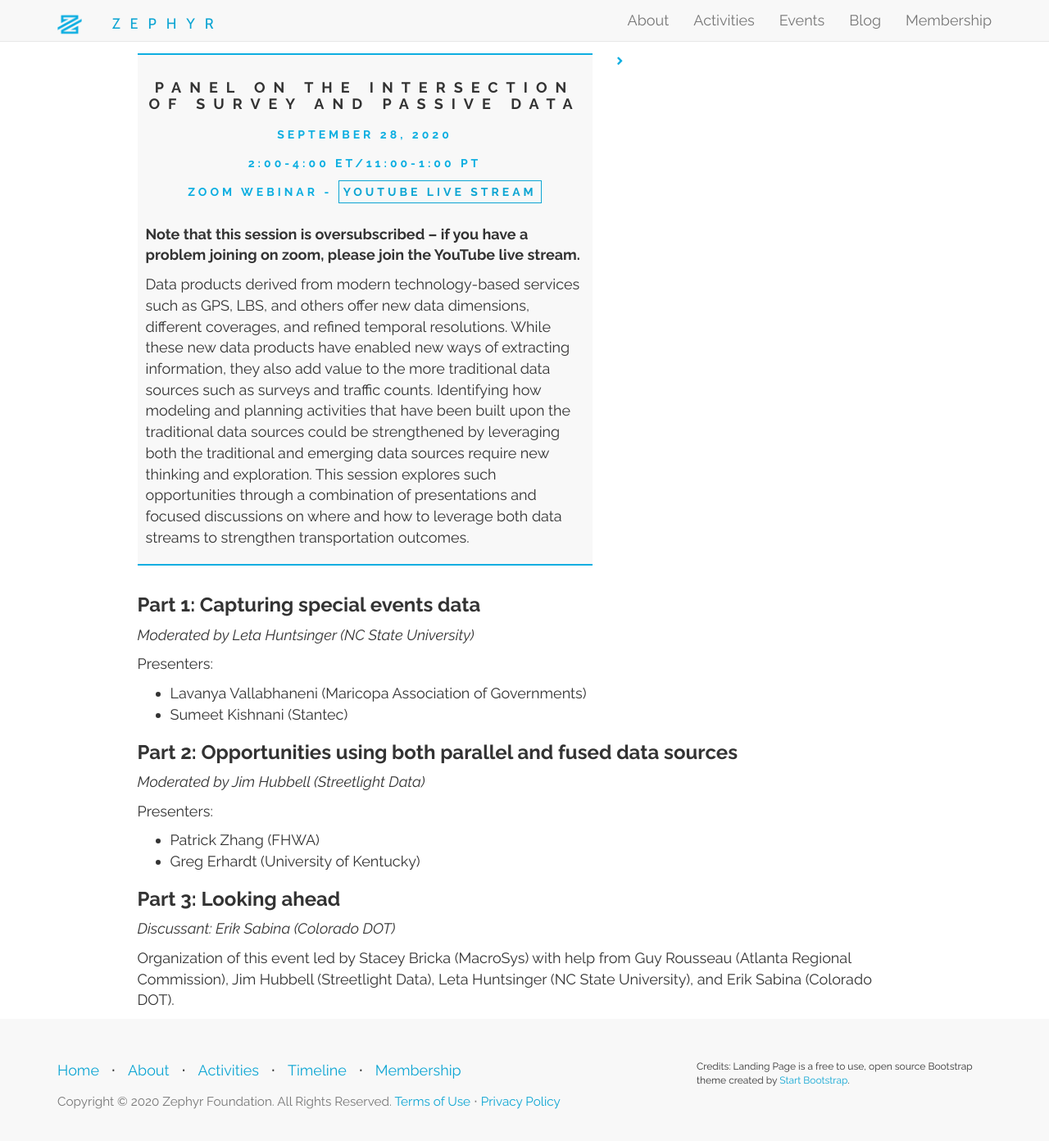
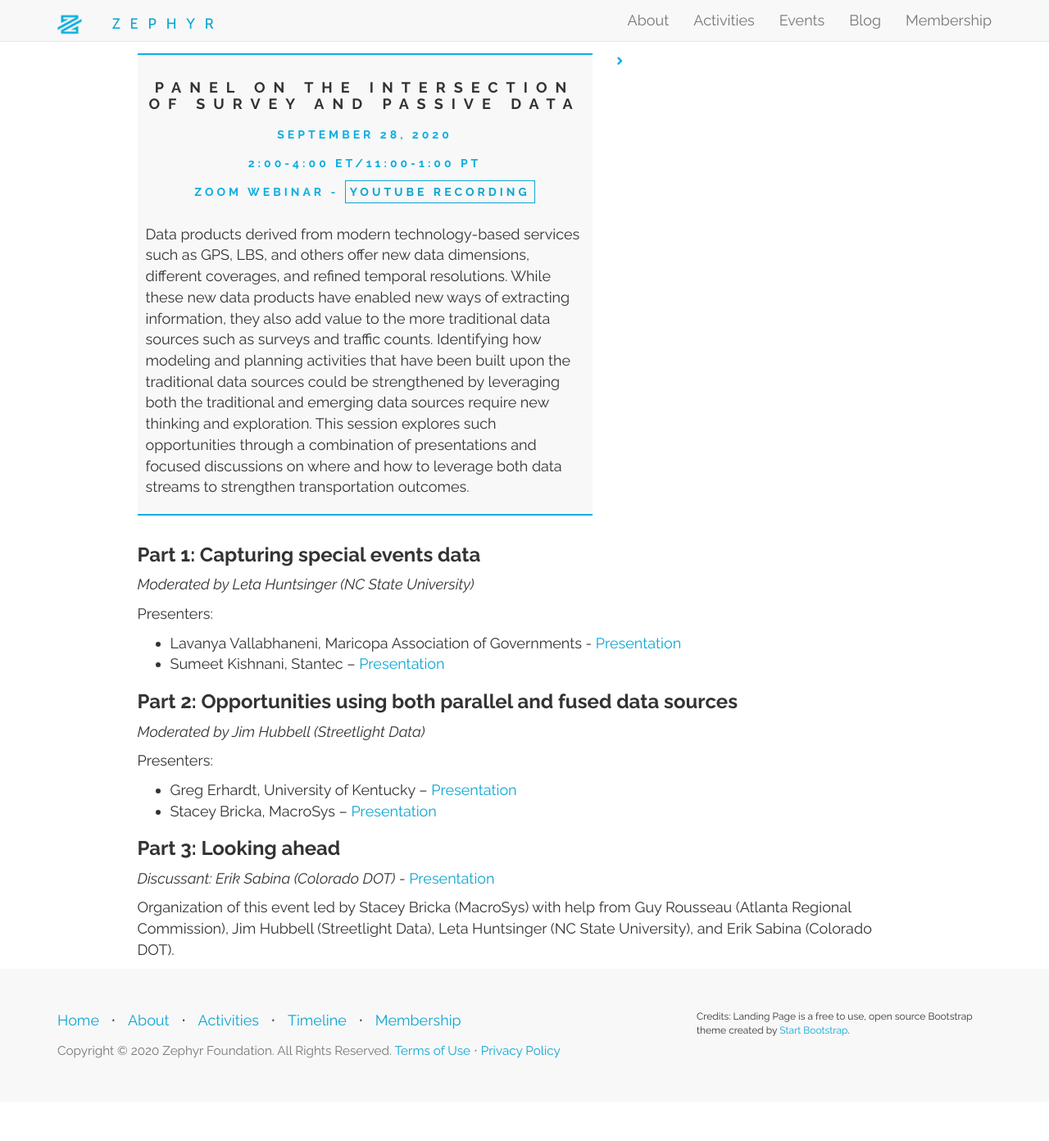
Before and after one commit to ZephyrTransport/zephyr-website, a Jekyll site: the page built from _events/2020-09-28-sept-survey-passive-data.md, in a window 1280 px wide and 1400 px high. Shown: the top 1392 px of the window at 82% size. Built offline with Jekyll 4.4.1, drawn with Linux system fonts in a browser that asks for light colours; nearby versions of some CDN libraries.

Commit message:
add presentations

```diff
--- a/_events/2020-09-28-sept-survey-passive-data.md
+++ b/_events/2020-09-28-sept-survey-passive-data.md
@@ -4,9 +4,9 @@ category: Learning
 title: Panel on the intersection of Survey and Passive Data
 type: Panel
 time: 2:00-4:00 ET/11:00-1:00 PT
-place: Zoom Webinar - <a href='https://www.youtube.com/channel/UCfF4RLUrg0vsZtoBUUFzkxA'>YouTube Live Stream</a>
+place: Zoom Webinar - <a href='https://www.youtube.com/channel/UCfF4RLUrg0vsZtoBUUFzkxA'>YouTube Recording</a>
 additional-msg:
-summary: "<b>Note that this session is oversubscribed – if you have a problem joining on zoom, please join the YouTube live stream.</b>
+summary: "
 <p>Data products derived from modern technology-based services such as GPS, LBS, and others offer new data dimensions, different coverages, and refined temporal resolutions. While these new data products have enabled new ways of extracting information, they also add value to the more traditional data sources such as surveys and traffic counts. Identifying how modeling and planning activities that have been built upon the traditional data sources could be strengthened by leveraging both the traditional and emerging data sources require new thinking and exploration. This session explores such opportunities through a combination of presentations and focused discussions on where and how to leverage both data streams to strengthen transportation outcomes."
 ---
 
@@ -16,8 +16,8 @@ _Moderated by Leta Huntsinger (NC State University)_
 
 Presenters:
 
-- Lavanya Vallabhaneni (Maricopa Association of Governments)
-- Sumeet Kishnani (Stantec)
+- Lavanya Vallabhaneni, Maricopa Association of Governments - [Presentation](https://docs.google.com/presentation/d/1wjGAJ2Im-r-hxWq1irssVkuDH22l8ZonN3SVKuxWmF4/edit?usp=sharing)
+- Sumeet Kishnani, Stantec – [Presentation](https://drive.google.com/file/d/12aiTcN51L0Ac73h5eqPdjrQVm-SUHgUi/view?usp=sharing)
 
 ### Part 2: Opportunities using both parallel and fused data sources
 
@@ -25,11 +25,11 @@ _Moderated by Jim Hubbell (Streetlight Data)_
 
 Presenters:
 
-- Patrick Zhang (FHWA)
-- Greg Erhardt (University of Kentucky)
+- Greg Erhardt, University of Kentucky  – [Presentation](https://docs.google.com/presentation/d/1gqkgcRHH7hmOkvwItt-d1WwiyvqvnYUNZy57rvFm--Q/edit?usp=sharing)
+- Stacey Bricka, MacroSys – [Presentation](https://docs.google.com/presentation/d/1h61puIXpgwD7O5-u5M0PnkwrM7suRZuY5RJII4o973c/edit?usp=sharing)
 
 ### Part 3: Looking ahead
 
-_Discussant: Erik Sabina (Colorado DOT)_
+_Discussant: Erik Sabina (Colorado DOT)_ - [Presentation](https://docs.google.com/presentation/d/1fPrzNgQE7BUFqRotjilJ1nKmf4GhO7B89XylpAxXack/edit?usp=sharing)
 
 Organization of this event led by Stacey Bricka (MacroSys) with help from Guy Rousseau (Atlanta Regional Commission), Jim Hubbell (Streetlight Data), Leta Huntsinger (NC State University), and Erik Sabina (Colorado DOT).
```
